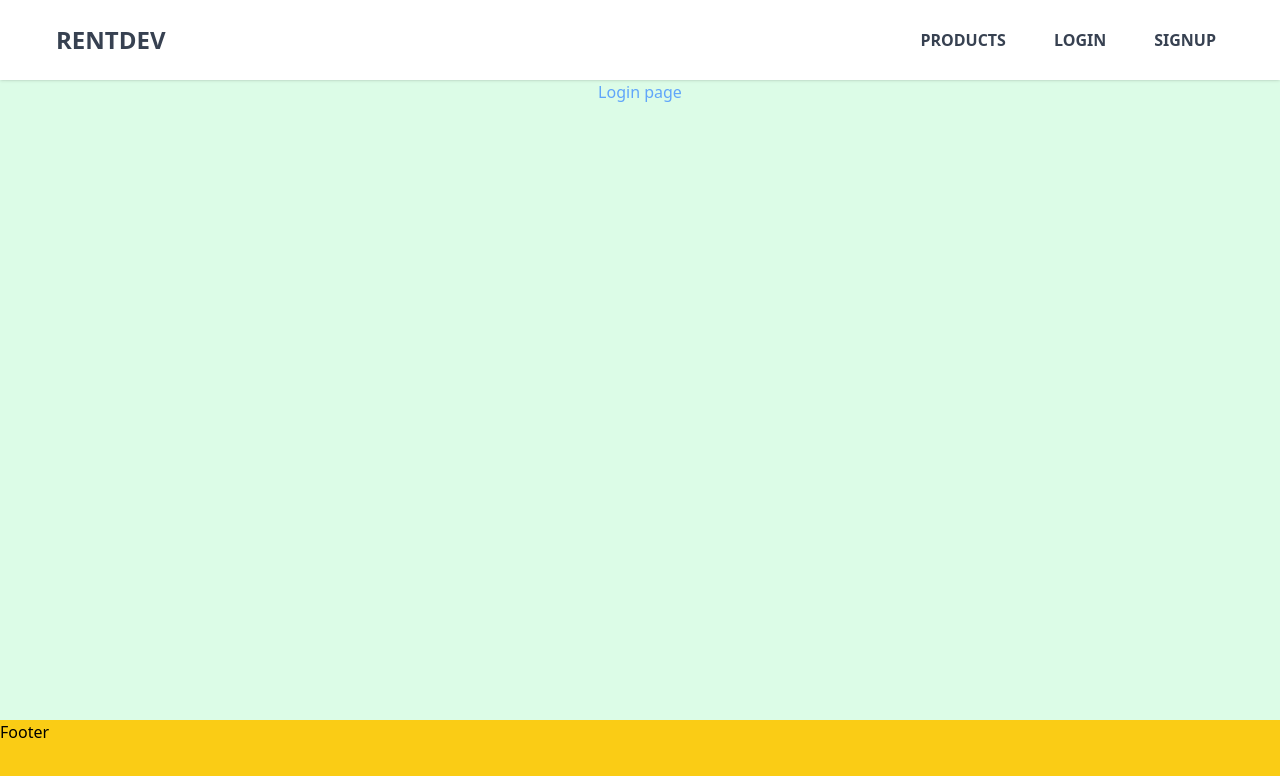
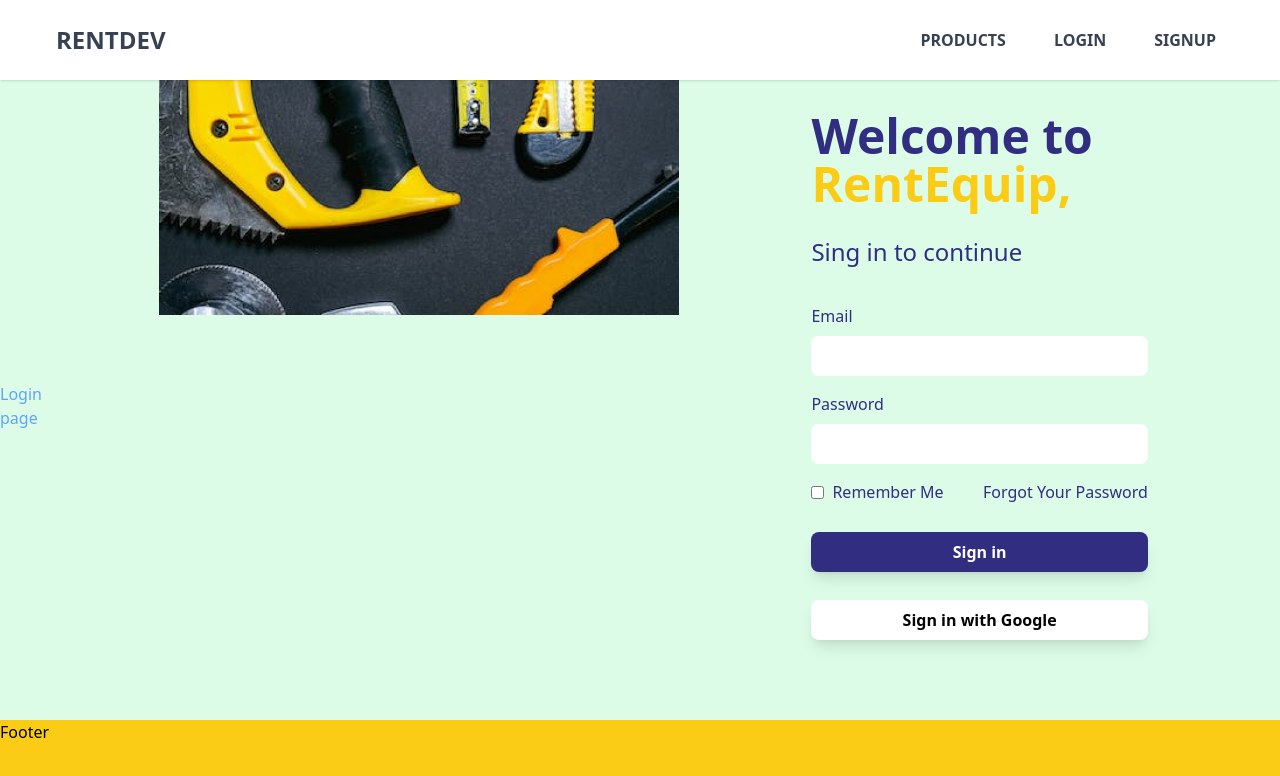
Before and after one commit to ConstantinHuidu/rentingdev, a Next.js app: page /login in a window 1280 px wide. Shown: the top 776 px of the page. Built offline with nearby package versions, Linux system fonts and the light colour scheme.

Commit message:
update on login

```diff
--- a/pages/login.tsx
+++ b/pages/login.tsx
@@ -1,5 +1,8 @@
 import Head from "next/head";
+import Image from "next/image";
 import React from "react";
+
+import singupIMG from "../images/singupIMG.jpg";
 
 const login = () => {
   return (
@@ -12,6 +15,54 @@ const login = () => {
       </Head>
       <main className="flex items-center justify-center">
         <h1 className="text-red-500 md:text-blue-400">Login page</h1>
+
+        <div className="grid grid-cols-1 sm:grid-cols-2 w-full h-3/5">
+          <div className="hidden md:block h-3/5">
+            <Image
+              className="w-full pl-20 h-3/5 object-cover"
+              src={singupIMG}
+              alt=""
+              width={1080}
+            />
+          </div>
+
+          <div className="flex flex-start justify-center">
+            <form className="w-2/3 mx-auto rounded-lg p-8 px-8">
+              <h2 className="text-5xl font-bold">
+                <span className="text-indigo-900">Welcome to</span>{" "}
+                <span className="text-yellow-400">RentEquip,</span>
+              </h2>
+              <p className="text-indigo-900 text-2xl py-7">
+                Sing in to continue
+              </p>
+              {/* <h2 className="text-4xl dark:text-white font-bold text-center">
+              SIGN IN
+            </h2> */}
+              <div className="flex flex-col text-gray-400 py-2">
+                <label className="text-indigo-900">Email</label>
+                <input className="rounded-lg mt-2 p-2" type="email" />
+              </div>
+              <div className="flex flex-col text-gray-400 py-2">
+                <label className="text-indigo-900">Password</label>
+                <input className="p-2 rounded-lg mt-2" type="password" />
+              </div>
+              <div className="flex justify-between text-gray-400 py-2">
+                <p className="flex items-center">
+                  <input className="mr-2" type="checkbox" />{" "}
+                  <span className="text-indigo-900">Remember Me</span>
+                </p>
+                <p className="text-indigo-900">Forgot Your Password</p>
+              </div>
+              <button className="w-full my-5 py-2 bg-indigo-900 shadow-lg hover:shadow-indigo-500/50 text-white font-semibold rounded-lg">
+                Sign in
+              </button>
+
+              <button className="w-full my-2 py-2 bg-white shadow-lg hover:shadow-indigo-500/50 text-black font-semibold rounded-lg">
+                Sign in with Google
+              </button>
+            </form>
+          </div>
+        </div>
       </main>
     </>
   );
--- a/pages/signup.tsx
+++ b/pages/signup.tsx
@@ -1,6 +1,5 @@
 import Head from "next/head";
 import React from "react";
-import singupIMG from "../images/singupIMG.jpg";
 
 const signup = () => {
   return (
@@ -11,54 +10,9 @@ const signup = () => {
         <meta name="viewport" content="width=device-width, initial-scale=1" />
         <link rel="icon" href="/favicon.ico" />
       </Head>
-      <main className="flex items-center justify-center">
+      <main className="flex items-center justify-center h-1/3">
         <h1 className="text-red-500 md:text-blue-400">Signup page</h1>
       </main>
-
-      <div className="grid grid-cols-1 sm:grid-cols-2 h-screen w-full">
-        <div className="hidden sm:block">
-          <img
-            className="w-auto pl-20 h-3/5 object-none"
-            src="https://cdn.pixabay.com/photo/2015/04/23/22/00/tree-736885__480.jpg"
-            alt=""
-          />
-        </div>
-
-        <div className="flex flex-start justify-center">
-          <form className="w-2/3 mx-auto rounded-lg p-8 px-8">
-            <h2 className="text-5xl font-bold">
-              <span className="text-indigo-900">Welcome to</span>{" "}
-              <span className="text-yellow-400">RentEquip,</span>
-            </h2>
-            <p className="text-indigo-900 text-2xl py-7">Sing in to continue</p>
-            {/* <h2 className="text-4xl dark:text-white font-bold text-center">
-              SIGN IN
-            </h2> */}
-            <div className="flex flex-col text-gray-400 py-2">
-              <label className="text-indigo-900">Email</label>
-              <input className="rounded-lg mt-2 p-2" type="email" />
-            </div>
-            <div className="flex flex-col text-gray-400 py-2">
-              <label className="text-indigo-900">Password</label>
-              <input className="p-2 rounded-lg mt-2" type="password" />
-            </div>
-            <div className="flex justify-between text-gray-400 py-2">
-              <p className="flex items-center">
-                <input className="mr-2" type="checkbox" />{" "}
-                <span className="text-indigo-900">Remember Me</span>
-              </p>
-              <p className="text-indigo-900">Forgot Your Password</p>
-            </div>
-            <button className="w-full my-5 py-2 bg-indigo-900 shadow-lg hover:shadow-indigo-500/50 text-white font-semibold rounded-lg">
-              Sign in
-            </button>
-
-            <button className="w-full my-2 py-2 bg-white shadow-lg hover:shadow-indigo-500/50 text-black font-semibold rounded-lg">
-              Sign in with Google
-            </button>
-          </form>
-        </div>
-      </div>
     </>
   );
 };
```
